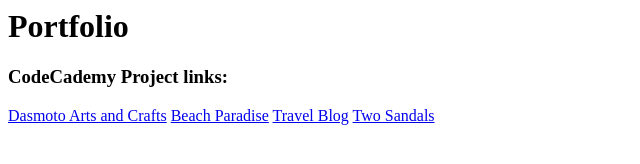
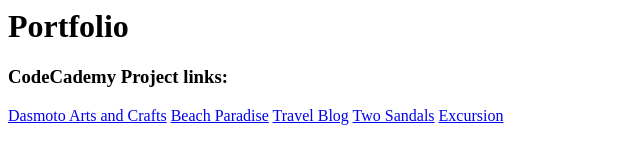
Before and after one commit to kari-schendel/kari-schendel.github.io, a plain HTML site: page index.html in a window 1280 px wide. Shown: the full height of the page, 0-640 px from the left. Drawn offline with Linux system fonts and the light colour scheme.

Commit message:
added excursion project

```diff
--- a/index.html
+++ b/index.html
@@ -6,3 +6,4 @@
 <a href="https://kari-schendel.github.io/Beach-Paradise/">Beach Paradise</a>
 <a href="https://kari-schendel.github.io/Travel_Blog/">Travel Blog</a>
 <a href="https://kari-schendel.github.io/two_sandals/">Two Sandals</a>
+<a href="https://kari-schendel.github.io/excursion/">Excursion</a>
```
